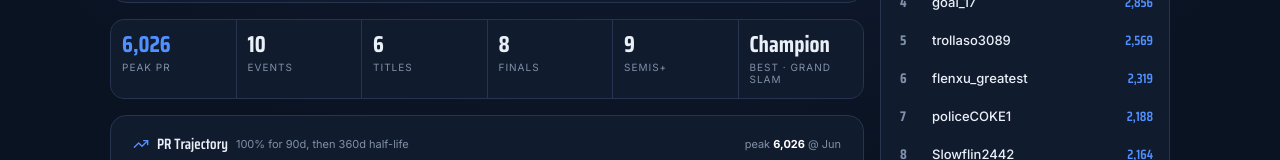
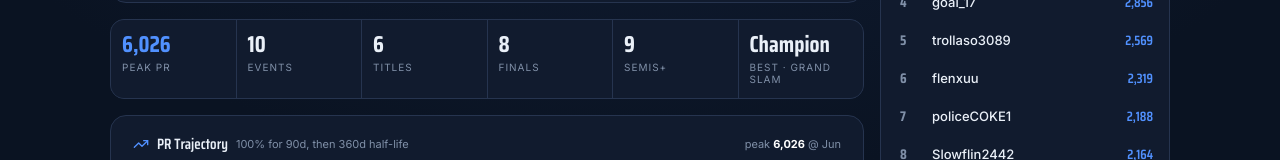
Before and after one commit to pufcjoe/artp-tracker, a React (Vite) app: page / in a window 1280 px wide. Shown: the part 312-472 px from the top of the page. Built offline with nearby package versions, Linux system fonts and the light colour scheme.

Commit message:
Update App.jsx

```diff
--- a/src/App.jsx
+++ b/src/App.jsx
@@ -43,6 +43,7 @@ const FORCE_DISPLAY = {
   vitzaru: "vitzaru",
   slowflin2442: "Slowflin2442",
   kuzuderee: "kuzuderee",
+  flenxuu: "flenxuu"
 };
 
 const canon = (n) => { const k = n.trim().toLowerCase(); return ALIASES[k] || k; };
```
